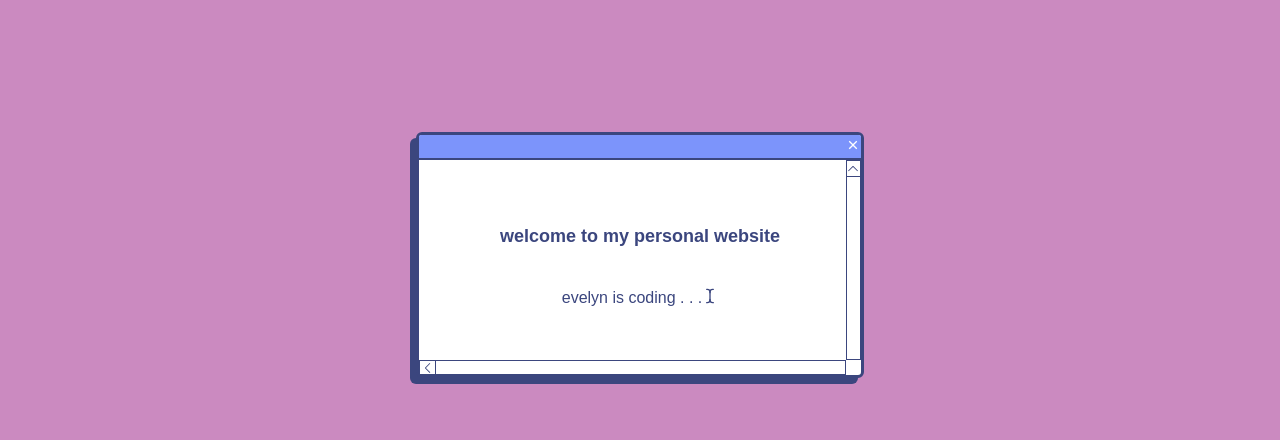
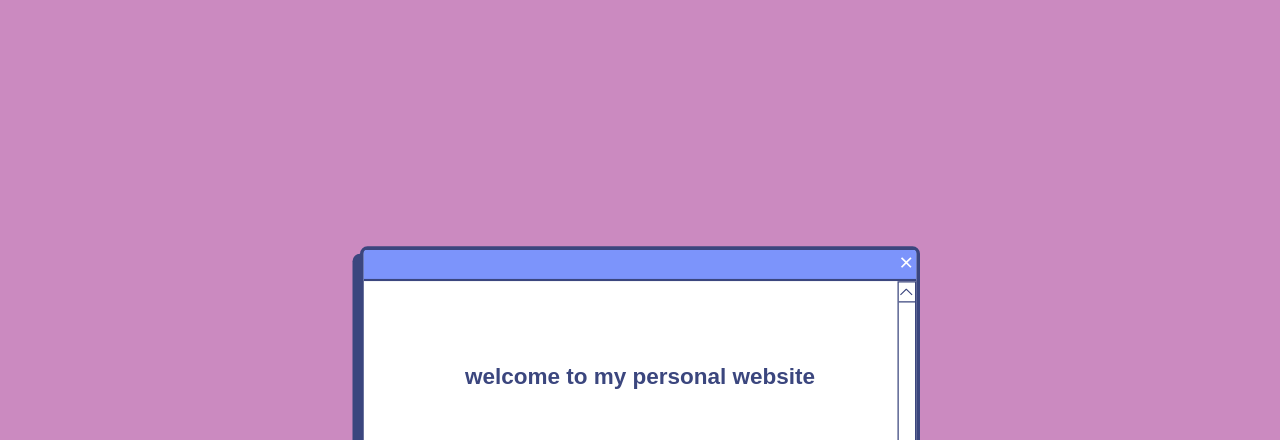
Before and after one commit to evelynngo14/evelynngo14.github.io, a Next.js app: page / in a window 1280 px wide. Shown: the top 440 px of the page. Built offline with nearby package versions, Linux system fonts and the light colour scheme; a web font is replaced by a local one.

Commit message:
add blog post

```diff
--- a/app/blog-posts/posts.tsx
+++ b/app/blog-posts/posts.tsx
@@ -3,7 +3,11 @@ import BlogPost from "../components/BlogPost";
 
 const post03_md = `
   in this post i'm going to document how i created the dropdown menus for my random song generator project.
-
+  &nbsp;
+  i learned that i *do not need to use a library* to create dropdown menus. modern css and html work perfectly fine to create the foundation of simple components.
+  this is also something i learned with datepickers for my event planning project, i thought i needed a library for that too-- but a datelocal-time HTML element worked well for my use.
+  javascript would then be used to handle user interactions such as opening and closing the dropdown menu and sending data to the server.
+  knowing the foundational capabilities of modern css and html helps with creating reusable and accessible components without the complexity of a library.
   `
 
 const post01_md = `i coded the retro computer window from scratch, but it took forever to get it looking how i wanted it to! i found a few websites that were life-savers for helping me visualize my layouts and understand what i was doing.
@@ -37,7 +41,7 @@ export function Post02() {
 export function Post03() {
   return (
     <BlogPost
-      title="creating a simple dropdown for my song app"
+      title="creating simple dropdown menus for my song randomizer project"
       description=""
       date="11/18/2025"
       content={<ReactMarkdown>{post03_md}</ReactMarkdown>}
--- a/app/components/BlogPost.tsx
+++ b/app/components/BlogPost.tsx
@@ -9,12 +9,12 @@ export default function BlogPost(props: BlogPostProps) {
   return (
     <div className="box-content self-center text-left px-7 min-h-7 lg:100 max-w-3xl md:px-50 sm:px-10 pt-10">
       <header className="">
-        <h1 className="text-lg">{props.title}</h1>
+        <h1 className="text-lg lg:text-2xl">{props.title}</h1>
         <p className="">{props.description}</p>
-        <p className="text-xs">Posted on {props.date}</p>
+        <p className="text-xs lg:text-sm">Posted on {props.date}</p>
       </header>
       <br></br>
-      <div className="text-xs">{props.content}</div>
+      <div className="text-xs lg:text-base">{props.content}</div>
     </div>
   );
 }
--- a/app/components/HeroSection.tsx
+++ b/app/components/HeroSection.tsx
@@ -6,8 +6,7 @@ import BlogPost from "./BlogPost";
 
 export default function HeroSection() {
   return (
-    <div className="flex min-h-screen">
-      <div className="flex flex-col relative items-center justify-center w-full h-full text-border py-3 top-30">
+    <div className="fix-scale flex flex-col min-h-screen max-w-full items-center justify-center text-border">
       <RetroWindow>
         <h1 className="text-lg text-center font-bold p-3">
           welcome to my personal website
@@ -21,7 +20,6 @@ export default function HeroSection() {
         </div>
       </RetroWindow>
     </div>
-    </div>
   );
 }
 
@@ -31,7 +29,7 @@ type Props = {
 
 const RetroWindow = ({ children }: Props) => {
   return (
-    <div className="w-80 max-w-md sm:w-1/2 h-4xl grid grid-rows-[25px_200px_15px] grid-cols-[1fr_15px] justify-center bg-white border-3 border-border rounded-md shadow-[-6px_6px_0_#3b467e]">
+    <div className="lg:scale-125 max-w-md sm:w-1/2 h-4xl grid grid-rows-[25px_200px_15px] grid-cols-[1fr_15px] justify-center bg-white border-3 border-border rounded-md shadow-[-6px_6px_0_#3b467e]">
       <div className="rectangle col-span-full w-full h-full border-border bg-tabBlue rounded-t-xs border-b-2">
         <div className="relative top-0.5 justify-items-end text-white">
           <RiCloseFill />
--- a/app/globals.css
+++ b/app/globals.css
@@ -29,17 +29,29 @@ body {
     font-family: var(--font-martian-mono);
 }
 
+
+
 @layer utilities {
     @keyframes blink {
+
         0%,
         100% {
             opacity: 1;
         }
+
         50% {
             opacity: 0;
         }
     }
+
     .animate-blink {
         animation: blink 1s step-start infinite;
     }
+
+    @media (min-width: 64rem) {
+        .lg\:scale-125 {
+            --tw-scale-x: 1.25;
+            --tw-scale-y: 1.25;
+        }
+    }
 }
--- a/app/layout.tsx
+++ b/app/layout.tsx
@@ -32,7 +32,7 @@ export default function RootLayout({
     <html lang="en">
       <head>
         <title>evelyn's site</title>
-        <meta name="theme-color" content="#CB8AC0" />
+        <meta name="viewport" content="width=device-width, initial-scale=1, #CB8AC0" />
       </head>
 
       <body
```
Lines whose indentation alone changed are shown as unchanged.
